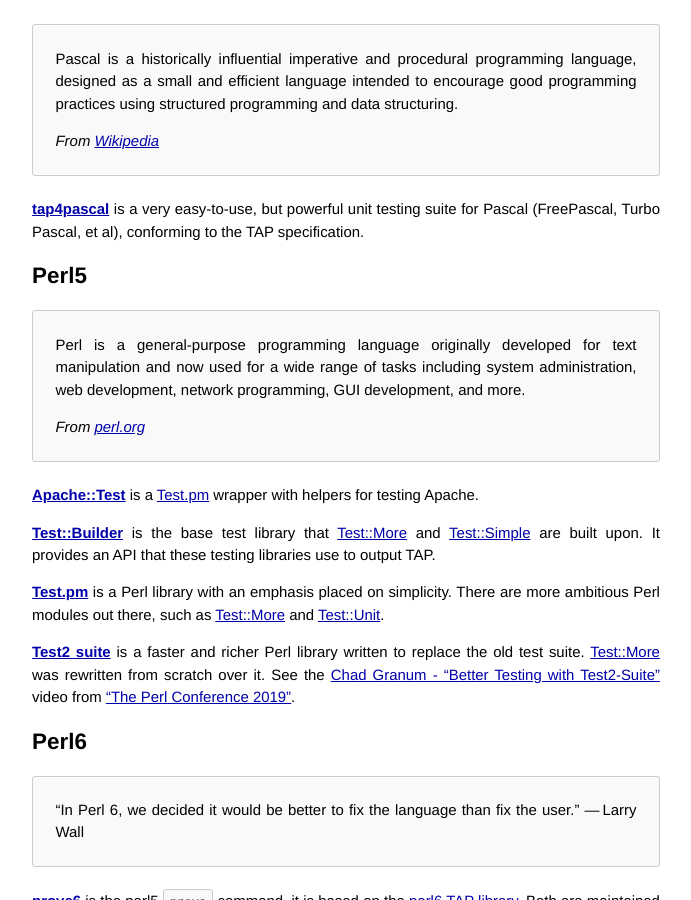
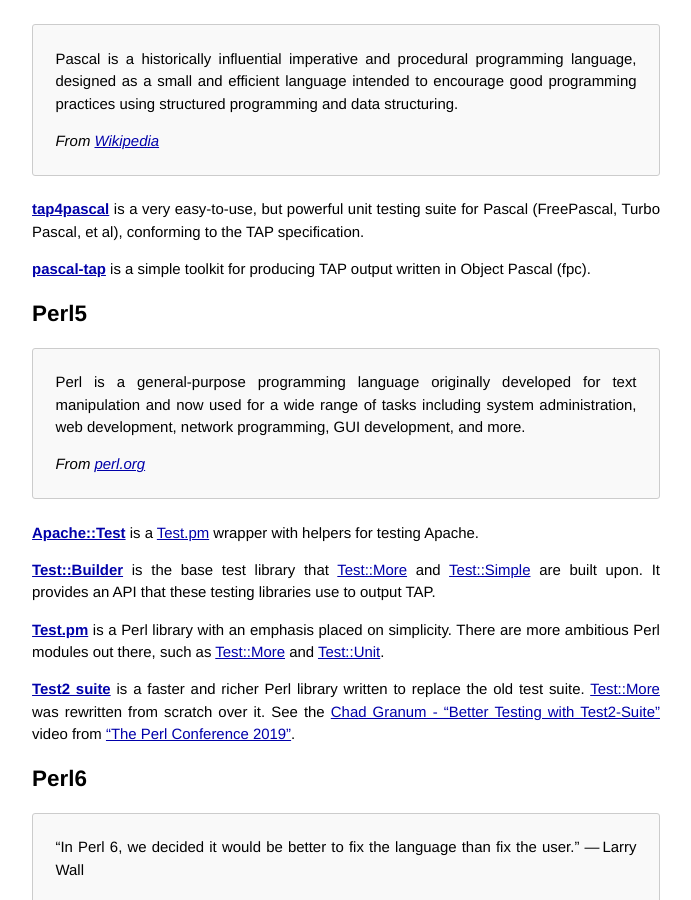
Before and after one commit to TestAnything/testanything.github.io, a Jekyll site: the page built from producers.md, in a window 1280 px wide and 900 px high, scrolled down 8024 px. Shown: the whole window, without its empty margins (294-985 px from the left). Built offline with Jekyll 4.4.1, drawn with Linux system fonts in a browser that asks for light colours.

Commit message:
Update producers.md: add pascal-tap (#179)

```diff
--- a/producers.md
+++ b/producers.md
@@ -432,6 +432,9 @@
 is a very easy-to-use, but powerful unit testing suite for Pascal
 (FreePascal, Turbo Pascal, et al), conforming to the TAP specification.
 
+**[pascal-tap](https://github.com/bbrtj/pascal-tap)**
+is a simple toolkit for producing TAP output written in Object Pascal (fpc).
+
 ## <a id="perl5"></a> [Perl5](#perl5)
 
 > Perl is a general-purpose programming language originally developed for
```
